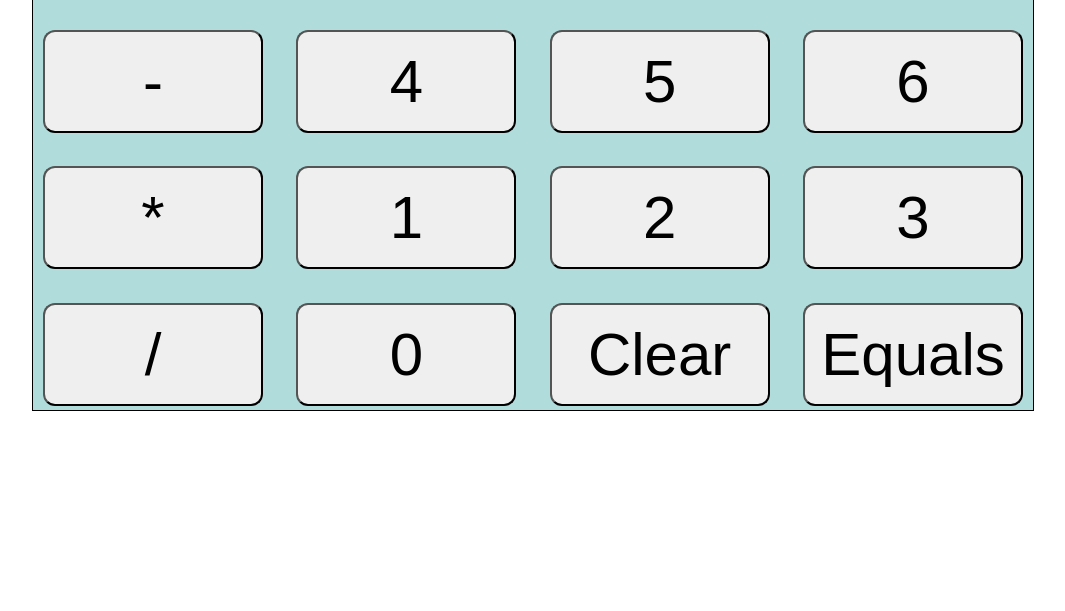
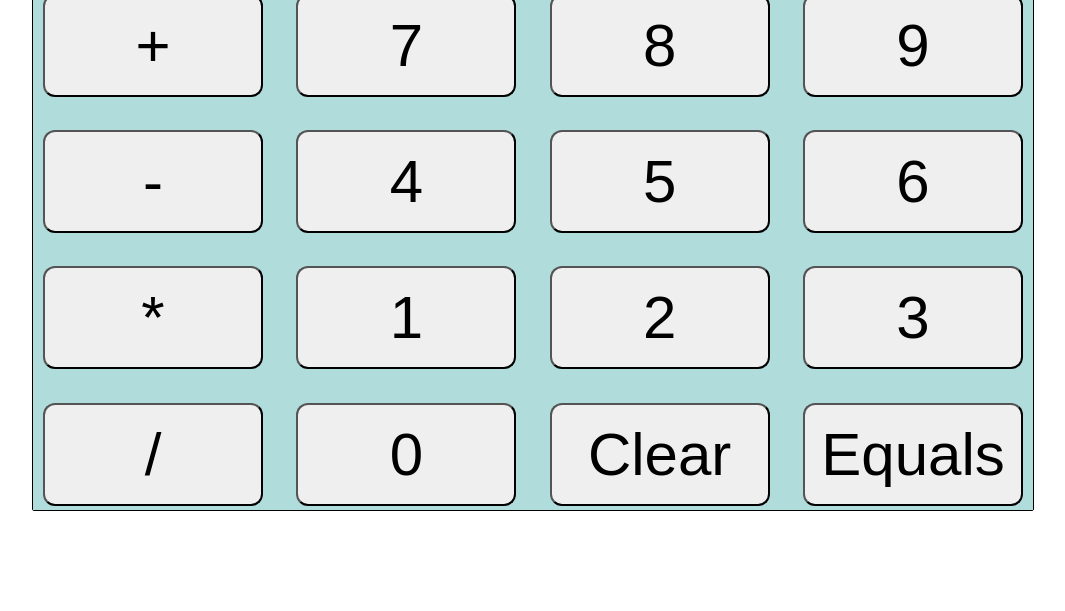
Before and after one commit to thebrianwong/odin-calculator, a plain HTML site: page index.html in a window 1280 px wide. Shown: the part 191-802 px from the top of the page, without its empty margins (107-1172 px from the left). Drawn offline with Linux system fonts and the light colour scheme.

Commit message:
Give the calculator border slightly rounded corners and move the calculator more to the center

```diff
--- a/styles.css
+++ b/styles.css
@@ -14,6 +14,7 @@ button {
     display: flex;
     justify-content: center;
     align-items: center;
+    margin: 100px 0;
 }
 
 .calculator-container,
@@ -29,6 +30,7 @@ button {
     align-items: stretch;
     flex-direction: column;
     border: solid 1px black;
+    border-radius: 2px;
     height: 75vh;
     width: 1000px;
 }
```
